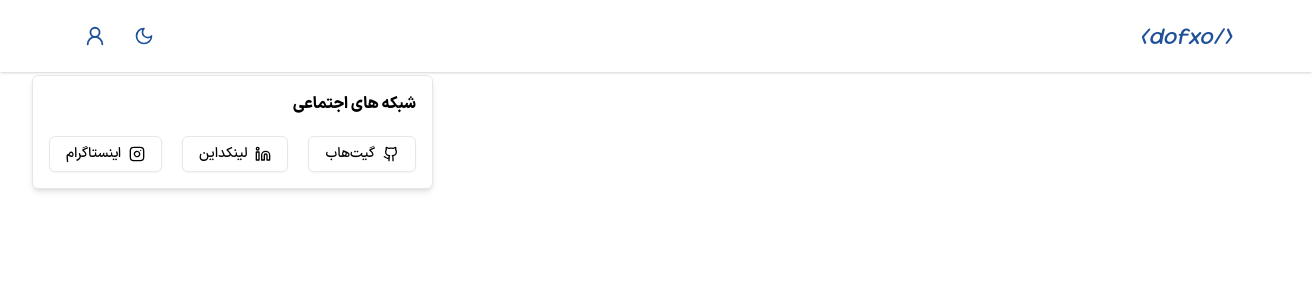
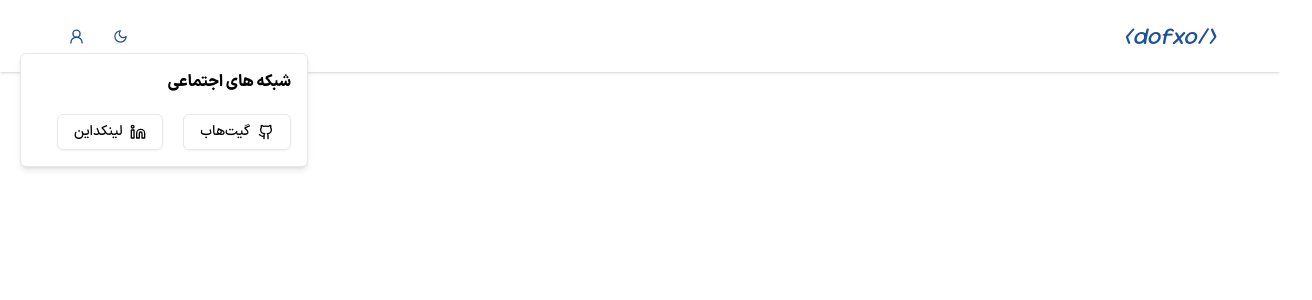
Before and after one commit to dofxo/dofxo.ir, a React (Vite) app: page / in a window 1280 px wide. Both pictures are taken after a click on the button 63 px from the left and 36 px from the top of the page. Shown: the top 300 px of the page, 1312 px wide, since content can reach past the window. Built offline with nearby package versions, Linux system fonts and the light colour scheme.

Commit message:
update header

```diff
--- a/index.html
+++ b/index.html
@@ -4,7 +4,7 @@
     <meta charset="UTF-8" />
     <link rel="icon" type="image/svg+xml" href="/images/favicon.png" />
     <meta name="viewport" content="width=device-width, initial-scale=1.0" />
-    <title>Vite + React + TS</title>
+    <title>Mohammad Kargar | محمد کارگر</title>
   </head>
   <body>
     <div id="root"></div>
--- a/src/components/Header.tsx
+++ b/src/components/Header.tsx
@@ -10,13 +10,13 @@ import {
 import { Button } from "./ui/button";
 import { socials } from "@/data/socials";
 
-const iconSize = 20;
+const iconSize = 15;
 const iconStyles = "hover:bg-gray-50 p-1 rounded transition";
 
 const Header = () => {
   const { theme, setTheme } = useContext(MainContext);
   return (
-    <header className="p-5 px-20 shadow shadow-[var(--shadow-color)]">
+    <header className="p-5 shadow shadow-[var(--shadow-color)] flex justify-center">
       <div className="container flex items-center justify-between">
         <a href="/" className="text-2xl text-[var(--primary)] font-[SourGummy]">
           {`</dofxo>`}
@@ -37,13 +37,13 @@ const Header = () => {
           </button>
           <Popover>
             <PopoverTrigger>
-              <User2 size={30} className={iconStyles} color="var(--primary)" />
+              <User2 size={25} className={iconStyles} color="var(--primary)" />
             </PopoverTrigger>
-            <PopoverContent className="bg-[var(--bg-color)] flex flex-col gap-5 w-fit mt-5">
+            <PopoverContent className="bg-[var(--bg-color)] flex flex-col ml-5 gap-5">
               <h5 className="text-[var(--text-color)] font-bold">
                 شبکه های اجتماعی
               </h5>
-              <div className="button-wrapper flex gap-5">
+              <div className="button-wrapper flex flex-wrap gap-5">
                 {socials.map((icon, idx) => (
                   <Button key={idx} variant="outline" asChild>
                     <a
--- a/src/data/socials.ts
+++ b/src/data/socials.ts
@@ -1,4 +1,4 @@
-import { LinkedinIcon, GithubIcon, InstagramIcon } from "lucide-react";
+import { LinkedinIcon, GithubIcon } from "lucide-react";
 
 export const socials = [
   {
@@ -11,9 +11,4 @@ export const socials = [
     icon: LinkedinIcon,
     link: "https://www.linkedin.com/in/mohammad-kargar-577246119/",
   },
-  {
-    text: "اینستاگرام",
-    icon: InstagramIcon,
-    link: "https://www.instagram.com/mohammadkargar.code",
-  },
 ];
```
Also changed, not shown: src/components/HeroSection.tsx (added).
